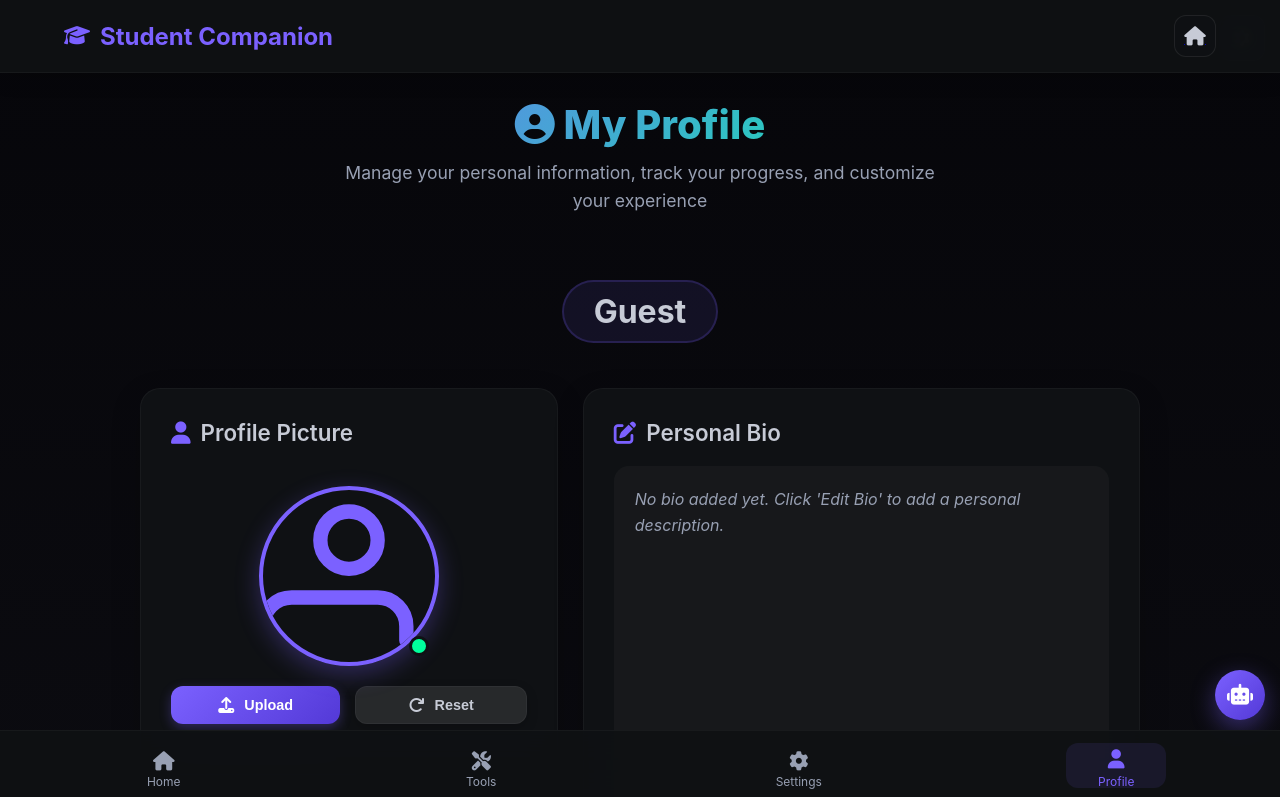
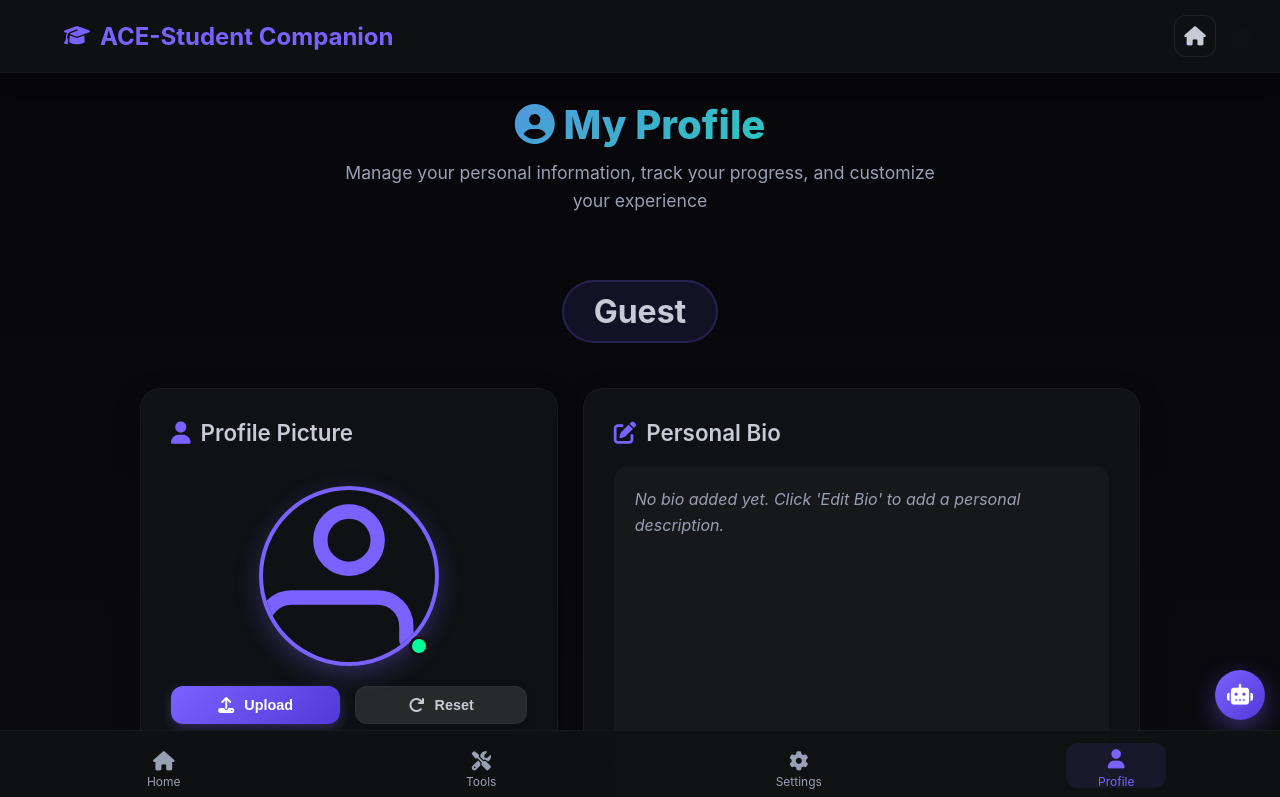
Before and after one commit to efgfdsdfdf/edutrack, a website: page profile.html in a window 1280 px wide. Shown: the top 797 px of the page. Drawn offline with Linux system fonts and the light colour scheme.

Commit message:
Update profile.html

```diff
--- a/profile.html
+++ b/profile.html
@@ -1153,7 +1153,7 @@
   <nav class="navbar">
     <div class="brand">
       <i class="fas fa-graduation-cap"></i>
-      Student Companion
+      ACE-Student Companion
     </div>
     <div class="nav-right">
       <a href="homepage.html" title="Back to Home">
```
